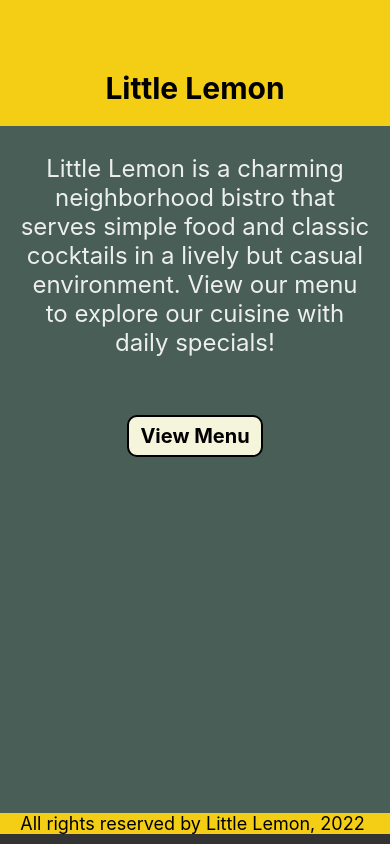
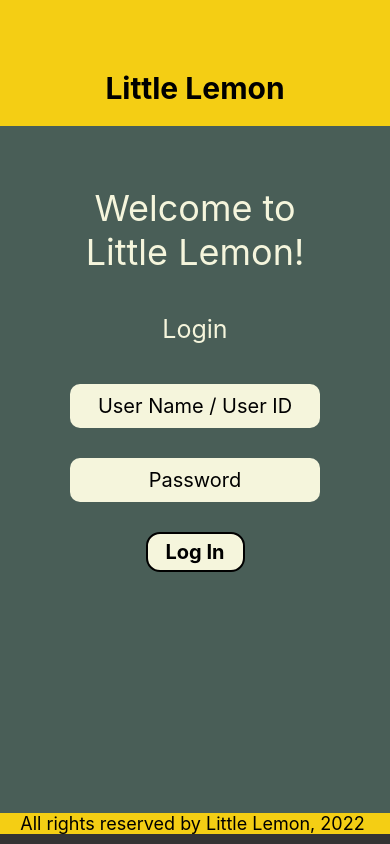
Before and after one commit to Sammy970/Sample-React-Native-App, a React Native app: screen / in a window 390 px wide. Built offline with nearby package versions, Linux system fonts and the light colour scheme.

Commit message:
Added Login and reset pressable button in Login Component

```diff
--- a/App.js
+++ b/App.js
@@ -15,10 +15,10 @@ export default function App() {
     <>
       <View style={styles.container}>
         <LittleLemonHeader />
-        <MenuItems />
+        {/* <MenuItems /> */}
         {/* <WelcomeScreen /> */}
         {/* <FeedbackForm /> */}
-        {/* <Login /> */}
+        <Login />
       </View >
 
       <View style={styles.footerContainer}>
--- a/components/Login.js
+++ b/components/Login.js
@@ -1,4 +1,4 @@
-import { StyleSheet, Text, ScrollView, TextInput, KeyboardAvoidingView, Platform, Alert } from 'react-native'
+import { StyleSheet, Text, ScrollView, TextInput, KeyboardAvoidingView, Platform, Alert, Pressable } from 'react-native'
 import { React, useState } from 'react'
 
 const green = '#495E57';
@@ -7,10 +7,14 @@ const yellow = '#F4CE14';
 
 export default function Login() {
 
-    const [userID, onChangeUserID] = useState('')
-    const [userPassword, onChangeUserPassword] = useState('')
+    const [userID, onChangeUserID] = useState('');
+    const [userPassword, onChangeUserPassword] = useState('');
+
+    const [loggedIn, setLoggedIn] = useState(false);
 
     return (
+
+        <>
 
             <KeyboardAvoidingView
                 style={loginStyles.container}
@@ -19,7 +23,10 @@ export default function Login() {
 
                 <ScrollView keyboardDismissMode='on-drag'>
                     <Text style={loginStyles.headerText}>Welcome to Little Lemon!</Text>
+                    {loggedIn && <Text style={loginStyles.regularText}>You are logged in!</Text>}
 
+                    {!loggedIn && (
+                        <>
                             <Text style={loginStyles.regularText}>Login</Text>
                             <TextInput
                                 value={userID}
@@ -29,7 +36,6 @@ export default function Login() {
                                 // onFocus={() => Alert.alert("First Name is focused")}
                                 // onBlur={() => Alert.alert("First Name is now blurred")}
                                 style={loginStyles.input}
-                    keyboardType='phone-pad'
 
                             />
                             <TextInput
@@ -39,9 +45,38 @@ export default function Login() {
                                 placeholder='Password'
                                 style={loginStyles.input}
                             />
+
+                            <Pressable
+                                style={loginStyles.button}
+                                onPress={() => {
+                                    setLoggedIn(!loggedIn);
+                                }}
+                            >
+                                <Text style={loginStyles.buttonText}>Log In</Text>
+
+                            </Pressable>
+                        </>
+                    )}
+
+                    {loggedIn && (
+                        <Pressable
+                            style={loginStyles.button}
+                            onPress={() => {
+                                setLoggedIn(!loggedIn);
+                            }}
+
+                        >
+                            <Text style={loginStyles.buttonText}>Reset</Text>
+
+                        </Pressable>
+                    )}
+
                 </ScrollView >
 
-        </KeyboardAvoidingView>
+
+            </KeyboardAvoidingView >
+
+        </>
     )
 }
 
@@ -73,5 +108,21 @@ const loginStyles = StyleSheet.create({
         // height: 40,
         textAlign: 'center',
         marginTop: 30,
-    }
+    },
+    button: {
+        padding: 6,
+        margin: 30,
+        backgroundColor: 'beige',
+        marginLeft: 'auto',
+        marginRight: 'auto',
+        borderWidth: 2,
+        borderRadius: 14,
+        width: '30%',
+    },
+    buttonText: {
+        fontSize: 20,
+        fontWeight: 'bold',
+        textAlign: 'center',
+        color: 'black',
+    },
 })
```
Lines whose indentation alone changed are shown as unchanged.
